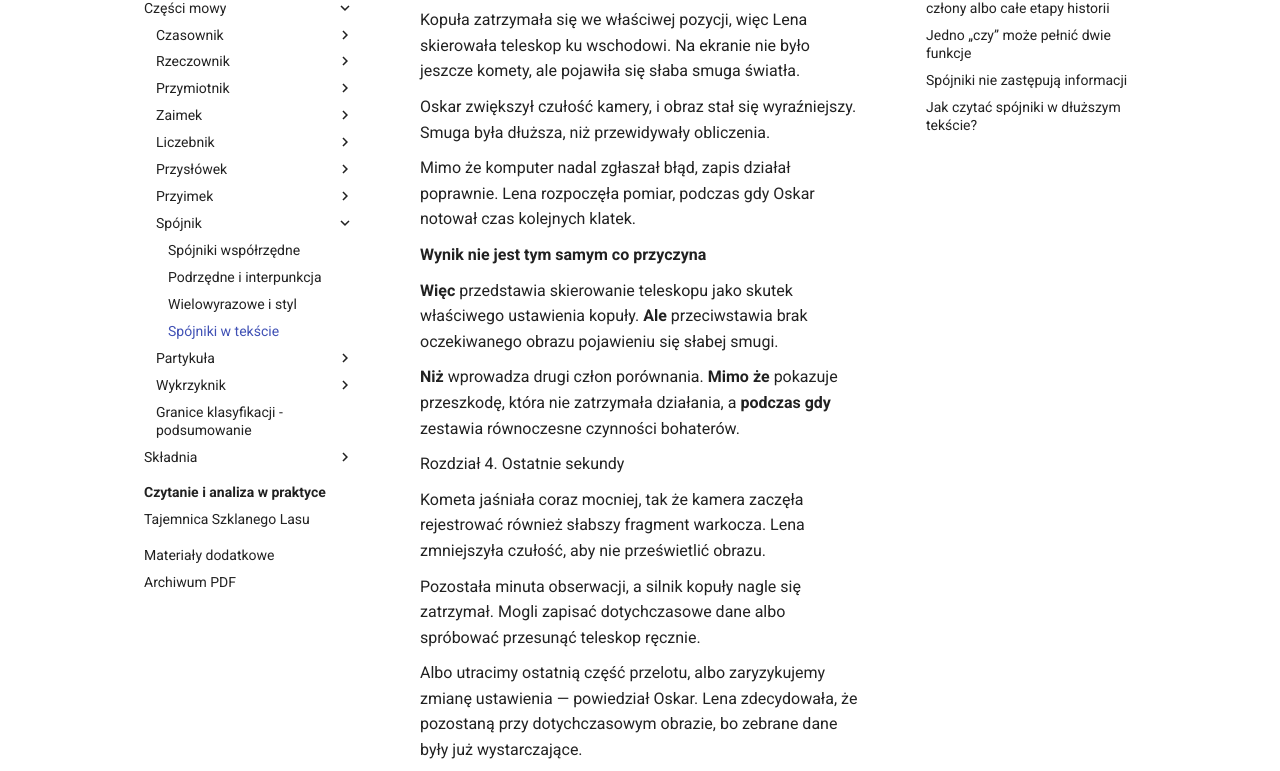
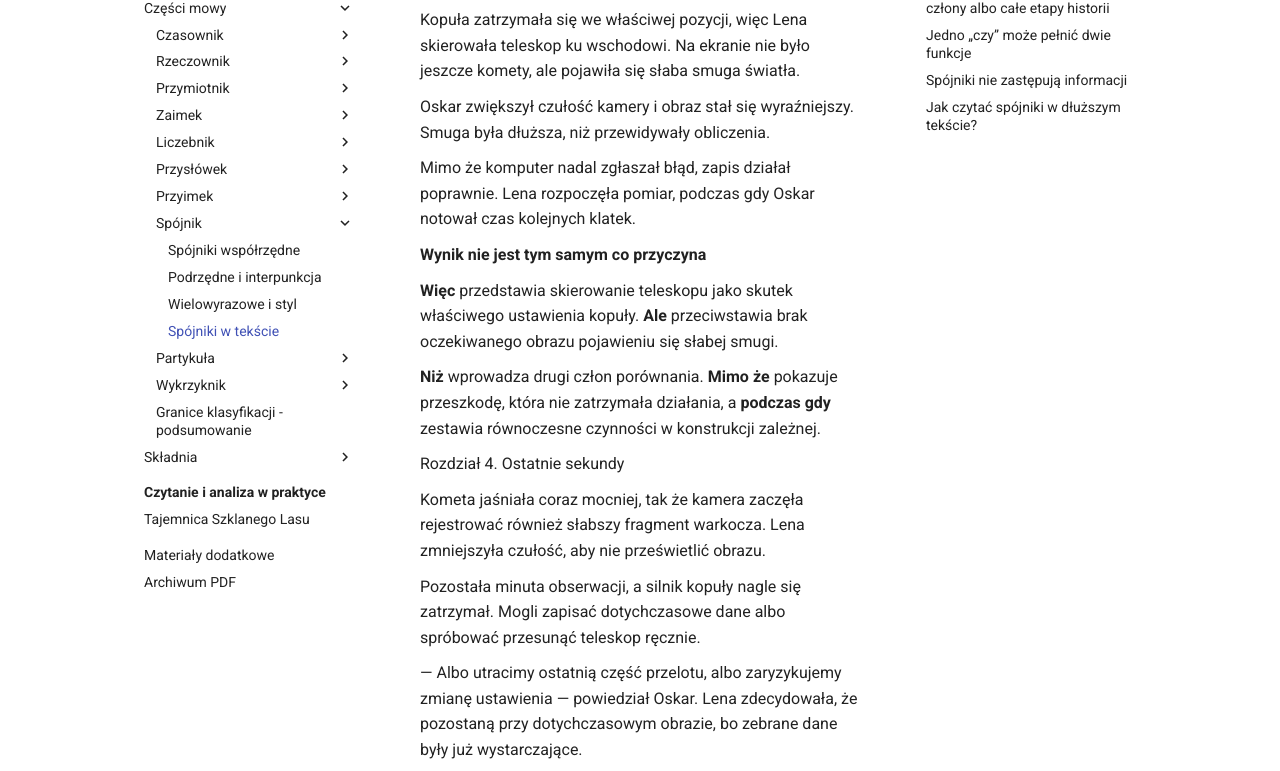
Before and after one commit to dchorazkiewicz/SP_JP, an MkDocs documentation site: the page built from docs/gramatyka/czesci-mowy/spojnik/spojniki-w-tekscie.md, in a window 1280 px wide and 1400 px high, scrolled down 1383 px. Shown: the part 163-934 px from the top of the window. Built offline with MkDocs 1.6.1 and Material for MkDocs 9.7.7, drawn with Linux system fonts in a browser that asks for light colours.

Commit message:
Refine conjunction highlighting and punctuation in story

```diff
--- a/docs/gramatyka/czesci-mowy/spojnik/spojniki-w-tekscie.md
+++ b/docs/gramatyka/czesci-mowy/spojnik/spojniki-w-tekscie.md
@@ -56,25 +56,25 @@
 
 Kopuła zatrzymała się we właściwej pozycji, <span class="conj-token conj-result">więc</span> Lena skierowała teleskop ku wschodowi. Na ekranie nie było jeszcze komety, <span class="conj-token conj-contrast">ale</span> pojawiła się słaba smuga światła.
 
-Oskar zwiększył czułość kamery, <span class="conj-token conj-add">i</span> obraz stał się wyraźniejszy. Smuga była dłuższa, <span class="conj-token conj-result">niż</span> przewidywały obliczenia.
+Oskar zwiększył czułość kamery <span class="conj-token conj-add">i</span> obraz stał się wyraźniejszy. Smuga była dłuższa, <span class="conj-token conj-subordinate">niż</span> przewidywały obliczenia.
 
-<span class="multi-conj-token conj-subordinate">Mimo że</span> komputer nadal zgłaszał błąd, zapis działał poprawnie. Lena rozpoczęła pomiar, <span class="multi-conj-token conj-add">podczas gdy</span> Oskar notował czas kolejnych klatek.
+<span class="multi-conj-token conj-subordinate">Mimo że</span> komputer nadal zgłaszał błąd, zapis działał poprawnie. Lena rozpoczęła pomiar, <span class="multi-conj-token conj-subordinate">podczas gdy</span> Oskar notował czas kolejnych klatek.
 
 <div class="conjunction-reading__commentary" markdown>
 <strong>Wynik nie jest tym samym co przyczyna</strong>
 
 <strong>Więc</strong> przedstawia skierowanie teleskopu jako skutek właściwego ustawienia kopuły. <strong>Ale</strong> przeciwstawia brak oczekiwanego obrazu pojawieniu się słabej smugi.
 
-<strong>Niż</strong> wprowadza drugi człon porównania. <strong>Mimo że</strong> pokazuje przeszkodę, która nie zatrzymała działania, a <strong>podczas gdy</strong> zestawia równoczesne czynności bohaterów.
+<strong>Niż</strong> wprowadza drugi człon porównania. <strong>Mimo że</strong> pokazuje przeszkodę, która nie zatrzymała działania, a <strong>podczas gdy</strong> zestawia równoczesne czynności w konstrukcji zależnej.
 </div>
 
 <div class="conjunction-scene-break">Rozdział 4. Ostatnie sekundy</div>
 
-Kometa jaśniała coraz mocniej, <span class="conj-token conj-result">tak że</span> kamera zaczęła rejestrować również słabszy fragment warkocza. Lena zmniejszyła czułość, <span class="conj-token conj-subordinate">aby</span> nie prześwietlić obrazu.
+Kometa jaśniała coraz mocniej, <span class="multi-conj-token conj-result">tak że</span> kamera zaczęła rejestrować również słabszy fragment warkocza. Lena zmniejszyła czułość, <span class="conj-token conj-subordinate">aby</span> nie prześwietlić obrazu.
 
-Pozostała minuta obserwacji, <span class="conj-token conj-add">a</span> silnik kopuły nagle się zatrzymał. Mogli zapisać dotychczasowe dane <span class="conj-token conj-choice">albo</span> spróbować przesunąć teleskop ręcznie.
+Pozostała minuta obserwacji, <span class="conj-token conj-contrast">a</span> silnik kopuły nagle się zatrzymał. Mogli zapisać dotychczasowe dane <span class="conj-token conj-choice">albo</span> spróbować przesunąć teleskop ręcznie.
 
-<span class="pair-conj-token conj-choice">Albo utracimy ostatnią część przelotu, albo zaryzykujemy zmianę ustawienia</span> — powiedział Oskar. Lena zdecydowała, <span class="conj-subordinate conj-token">że</span> pozostaną przy dotychczasowym obrazie, <span class="conj-subordinate conj-token">bo</span> zebrane dane były już wystarczające.
+— <span class="conj-token conj-choice">Albo</span> utracimy ostatnią część przelotu, <span class="conj-token conj-choice">albo</span> zaryzykujemy zmianę ustawienia — powiedział Oskar. Lena zdecydowała, <span class="conj-token conj-subordinate">że</span> pozostaną przy dotychczasowym obrazie, <span class="conj-token conj-subordinate">bo</span> zebrane dane były już wystarczające.
 
 Obserwacja zakończyła się wcześniej, <span class="conj-token conj-contrast">lecz</span> zapis obejmował najważniejszy fragment przelotu. Oskar skopiował pliki, <span class="conj-token conj-add">a</span> Lena przygotowała notatkę, <span class="conj-token conj-subordinate">żeby</span> następna zmiana wiedziała o awarii.
 
```
